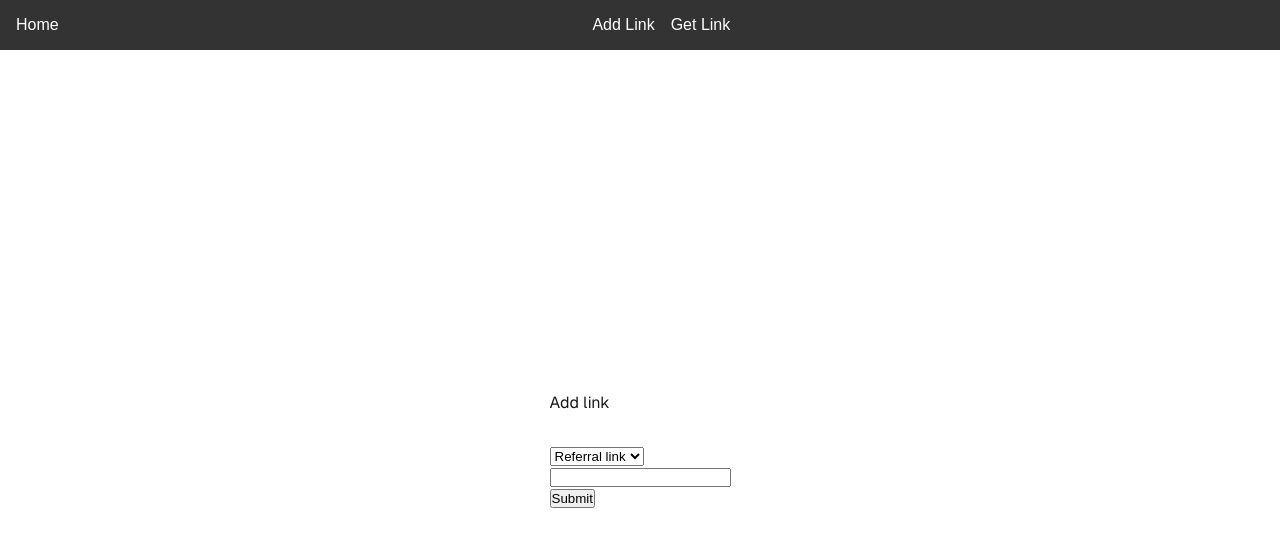
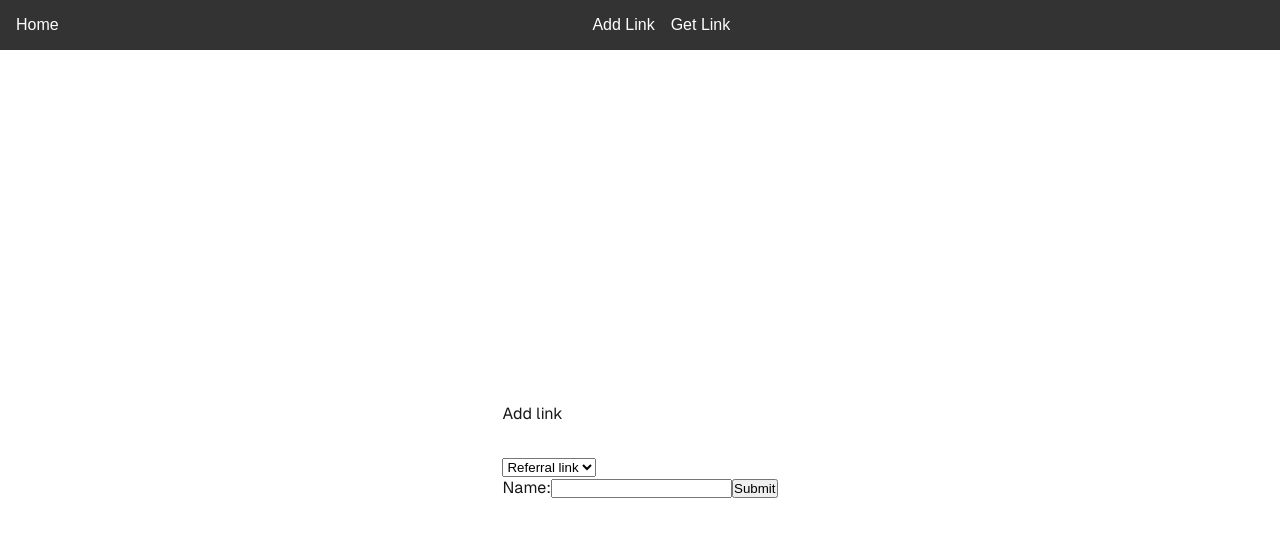
Before and after one commit to sashakmurray/referral-codes, a Next.js app: page /add_link in a window 1280 px wide. Shown: the top 546 px of the page. Built offline with nearby package versions, Linux system fonts and the light colour scheme.

Commit message:
Allow user to add a link to the database

```diff
--- a/src/app/add_link/page.js
+++ b/src/app/add_link/page.js
@@ -1,6 +1,7 @@
 import styles from "../ui/page.module.css";
 import Link from 'next/link';
-import Navbar from "../components/Navbar"
+import Navbar from "../components/Navbar";
+import SubmissionForm from "../components/SubmissionForm";
 
 export default function Page() {
   return (
@@ -17,10 +18,8 @@ export default function Page() {
             </select>
 
             <br />
-            <input type="text"/>
 
-            <br />
-            <button type="submit">Submit</button>
+            <SubmissionForm />
 
           </div>
         </main>
--- /dev/null
+++ b/src/app/components/SubmissionForm.js
@@ -0,0 +1,36 @@
+'use client';
+import React from 'react';
+import { addLink } from './data.js';
+
+export default class SubmissionForm extends React.Component {
+    constructor(props) {
+      super(props);
+      this.state = {value: ''};
+
+      this.handleChange = this.handleChange.bind(this);
+      this.handleSubmit = this.handleSubmit.bind(this);
+    }
+
+    handleChange(event) {
+      this.setState({value: event.target.value});
+    }
+
+    async handleSubmit(event) {
+      // alert('A name was submitted: ' + this.state.value);
+      event.preventDefault();
+
+      await addLink(this.state.value);
+    }
+
+    render() {
+      return (
+        <form onSubmit={this.handleSubmit}>
+          <label>
+            Name:
+            <input type="text" value={this.state.value} onChange={this.handleChange} />
+          </label>
+          <input type="submit" value="Submit" />
+        </form>
+      );
+    }
+  }
--- /dev/null
+++ b/src/app/components/data.js
@@ -0,0 +1,12 @@
+'use server'
+import { sql } from "@vercel/postgres";
+
+
+export async function addLink(value) {
+    console.log(value)
+    try {
+        await sql`INSERT INTO links(name, link, uploaded) VALUES (${value}, ${value}, CURRENT_DATE);`;
+      } catch (error) {
+        console.log(error)
+      }
+}
```
